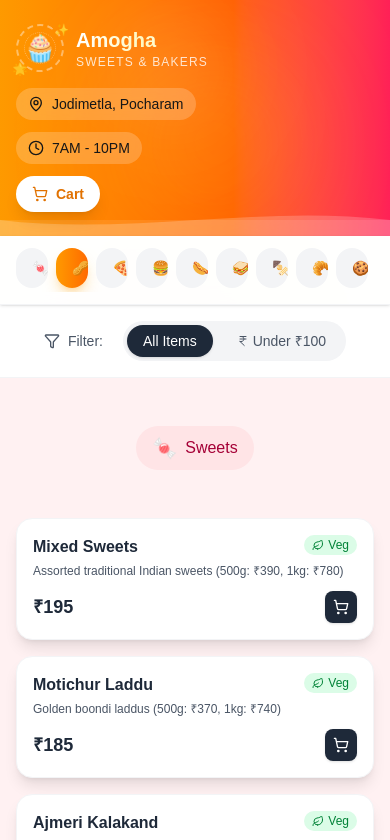
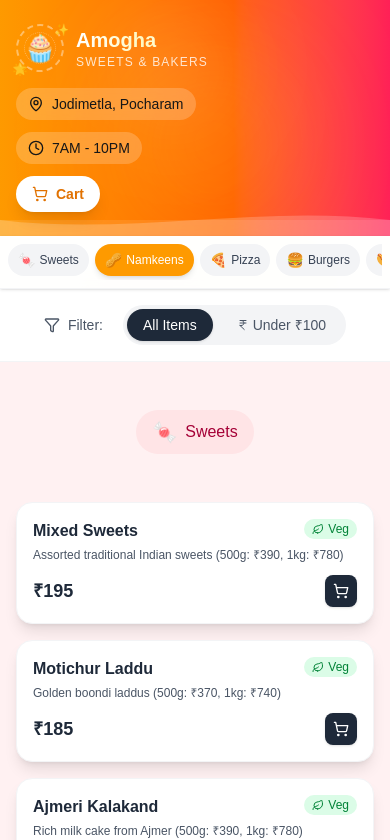
Before and after one commit to ganeshlucky07/amogha, a Next.js app: page / in a window 390 px wide. Shown: the top 840 px of the page. Built offline with nearby package versions, Linux system fonts and the light colour scheme.

Commit message:
Fix mobile category ribbon: show truncated names with emojis

```diff
--- a/src/app/components/CategoryRibbon.tsx
+++ b/src/app/components/CategoryRibbon.tsx
@@ -6,7 +6,6 @@ import { categories } from "../data";
 
 export function CategoryRibbon() {
   const [activeCategory, setActiveCategory] = useState<string>("");
-  const [hoveredCategory, setHoveredCategory] = useState<string | null>(null);
 
   useEffect(() => {
     const handleScroll = () => {
@@ -50,97 +49,30 @@ export function CategoryRibbon() {
     }
   };
 
-  // Category-specific gradient colors for hover
-  const getCategoryGradient = (categoryId: string) => {
-    const gradients: Record<string, string> = {
-      sweets: "from-rose-400 to-pink-500",
-      namkeens: "from-amber-400 to-orange-500",
-      pizza: "from-orange-400 to-red-500",
-      burgers: "from-yellow-400 to-orange-500",
-      hotdogs: "from-red-400 to-orange-500",
-      sandwiches: "from-green-400 to-emerald-500",
-      snacks: "from-amber-400 to-yellow-500",
-      puffs: "from-orange-300 to-amber-400",
-      biscuits: "from-amber-300 to-orange-400",
-      pastries: "from-pink-400 to-rose-500",
-      cakes: "from-purple-400 to-pink-500",
-    };
-    return gradients[categoryId] || "from-amber-400 to-orange-500";
-  };
-
   return (
     <motion.div
       initial={{ y: -100 }}
       animate={{ y: 0 }}
       className="sticky top-0 z-50 bg-white/95 backdrop-blur-md shadow-sm border-b border-gray-100"
     >
-      <div className="max-w-6xl mx-auto px-4 py-3">
-        <div className="flex items-center gap-2 overflow-x-auto scrollbar-hide pb-1">
-          {categories.map((category) => {
-            const isActive = activeCategory === category.id;
-            const isHovered = hoveredCategory === category.id;
-            const gradient = getCategoryGradient(category.id);
-
-            return (
+      <div className="max-w-6xl mx-auto px-2 sm:px-4 py-2 sm:py-3">
+        <div className="flex items-center gap-1.5 sm:gap-2 overflow-x-auto scrollbar-hide pb-1">
+          {categories.map((category) => (
             <motion.button
               key={category.id}
-                whileTap={{ scale: 0.92 }}
+              whileTap={{ scale: 0.95 }}
               onClick={() => scrollToCategory(category.id)}
-                onMouseEnter={() => setHoveredCategory(category.id)}
-                onMouseLeave={() => setHoveredCategory(null)}
-                className={`relative flex items-center gap-2 px-4 py-2.5 rounded-full whitespace-nowrap text-sm font-medium transition-all duration-300 overflow-hidden ${
-                  isActive
-                    ? "bg-gradient-to-r from-amber-500 to-orange-500 text-white shadow-lg shadow-amber-500/30"
-                    : "bg-gray-100 text-gray-700 hover:text-white"
+              className={`flex items-center gap-1 sm:gap-2 px-2.5 sm:px-4 py-1.5 sm:py-2 rounded-full whitespace-nowrap text-xs sm:text-sm font-medium transition-all flex-shrink-0 ${
+                activeCategory === category.id
+                  ? "bg-amber-500 text-white shadow-md"
+                  : "bg-gray-100 text-gray-700 hover:bg-gray-200"
               }`}
             >
-                {/* Animated gradient background on hover */}
-                {!isActive && (
-                  <motion.div
-                    className={`absolute inset-0 bg-gradient-to-r ${gradient} opacity-0 hover:opacity-100 transition-opacity duration-300`}
-                    initial={false}
-                    animate={{ opacity: isHovered ? 1 : 0 }}
-                  />
-                )}
-
-                {/* Glow effect on hover */}
-                {!isActive && isHovered && (
-                  <motion.div
-                    className={`absolute inset-0 bg-gradient-to-r ${gradient} blur-xl opacity-50 -z-10`}
-                    layoutId="glow"
-                  />
-                )}
-
-                {/* Icon with animation */}
-                <motion.span
-                  className="relative z-10"
-                  animate={{
-                    scale: isHovered ? 1.2 : 1,
-                    rotate: isHovered ? [0, -10, 10, 0] : 0,
-                  }}
-                  transition={{ duration: 0.3 }}
-                >
-                  {category.icon}
-                </motion.span>
-
-                {/* Text */}
-                <span className="relative z-10">{category.name}</span>
-
-                {/* Shine effect on hover */}
-                {isHovered && !isActive && (
-                  <motion.div
-                    className="absolute inset-0 -translate-x-full"
-                    animate={{ translateX: "100%" }}
-                    transition={{ duration: 0.6, ease: "easeInOut" }}
-                    style={{
-                      background:
-                        "linear-gradient(90deg, transparent, rgba(255,255,255,0.4), transparent)",
-                    }}
-                  />
-                )}
+              <span className="text-sm sm:text-base">{category.icon}</span>
+              <span className="hidden sm:inline">{category.name}</span>
+              <span className="sm:hidden">{category.name.slice(0, 8)}</span>
             </motion.button>
-            );
-          })}
+          ))}
         </div>
       </div>
     </motion.div>
```
Lines whose indentation alone changed are shown as unchanged.
